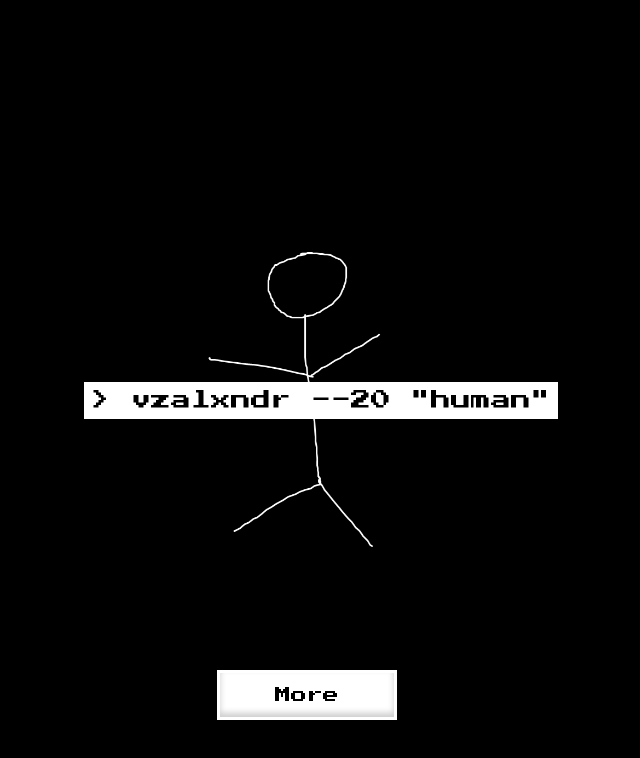
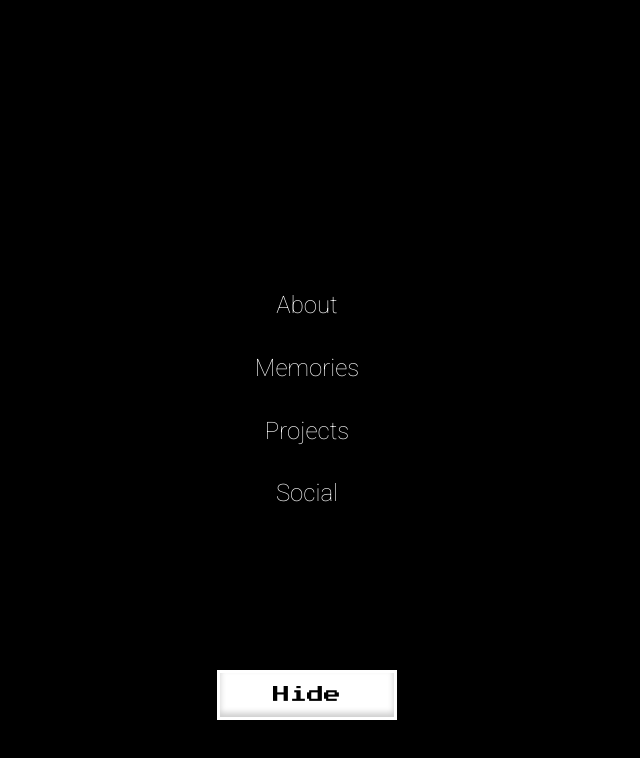
Before and after one commit to vzalxndr/vzalxndr.github.io, a plain HTML site: page index.html in a window 1280 px wide. Both pictures are taken after a click on the button "More". Shown: the whole page, without its empty margins (333-973 px from the left). Drawn offline with nearby package versions, Linux system fonts and the light colour scheme.

Commit message:
menu + favicons added

```diff
--- a/css/style.css
+++ b/css/style.css
@@ -21,6 +21,7 @@ body {
     height: 100vh;
     text-align: center;
     overflow: hidden;
+    transition: .4s all;
 }
 
 .pfp-bg {
@@ -68,20 +69,19 @@ body {
     outline: none;
     border: 3px #ffffff solid;
     background-color: #ffffff;
-    bottom: -100px;
+    bottom: 10vh;
     transition: bottom 0.5s ease-in-out;
     opacity: 0;
+    font-size: 17px;
     box-shadow: inset 0 -4px 6px rgba(0, 0, 0, 0.2), inset 0 4px 6px rgba(255, 255, 255, 0.4);
 }
 
 .menu-btn.visible {
-    bottom: 80px;
+    bottom: 8vh;
     opacity: 1;
   }
 
 .menu-btn:hover {
-    width: 180px;
-    height: 50px;
     bottom: 77.5px;
     color: rgb(0, 0, 0);
     background-color: #d7d7d7;
@@ -94,6 +94,79 @@ body {
     transform: translateY(2px);
     box-shadow: inset 0 -3px 5px rgba(0, 0, 0, 0.4), inset 0 3px 5px rgba(255, 255, 255, 0.3);
     background-color: #0cc15d;
+}
+
+.fullscreen-menu {
+    position: fixed;
+    bottom: -100vh;
+    left: 0;
+    width: 100%;
+    height: 100vh;
+    background: #00000061;
+    display: flex;
+    flex-direction: column;
+    align-items: center;
+    justify-content: center;
+    transition: bottom 0.6s ease-in-out;
+}
+
+.fullscreen-menu .menu-list {
+    list-style: none;
+    text-align: center;
+}
+
+.fullscreen-menu .menu-item {
+    margin: 35px 0;
+    font-size: 24px;
+}
+
+.fullscreen-menu .menu-item a {
+    color: #fff;
+    font-family: "Roboto", sans-serif;
+    font-weight: 100;
+    text-decoration: none;
+    transition: .1s all;
+    height: 37px;
+}
+
+.fullscreen-menu .menu-item a:hover {
+    font-size: 26px;
+}
+
+.close-btn {
+    width: 180px;
+    height: 50px;
+    font-family: "Press Start 2P", system-ui;
+    outline: none;
+    border: 3px #ffffff solid;
+    background-color: #ffffff;
+    transition: bottom 0.5s ease-in-out;
+    box-shadow: inset 0 -4px 6px rgba(0, 0, 0, 0.2), inset 0 4px 6px rgba(255, 255, 255, 0.4);
+    position: absolute;
+    bottom: 10vh;
+    font-size: 17px;
+}
+
+.close-btn:hover {
+    color: rgb(0, 0, 0);
+    background-color: #d7d7d7;
+    border: none;
+    box-shadow: inset 0 -6px 8px rgba(0, 0, 0, 0.3), inset 0 6px 8px rgba(255, 255, 255, 0.5);
+}
+
+.close-btn:active {
+    color: #ffffff;
+    transform: translateY(2px);
+    box-shadow: inset 0 -3px 5px rgba(0, 0, 0, 0.4), inset 0 3px 5px rgba(255, 255, 255, 0.3);
+    background-color: #cd0c0c;
+}
+
+.show-menu .intro-section {
+    transform: translateY(-100vh);
+}
+
+.show-menu .fullscreen-menu {
+    bottom: 0;
 }
 
 @media screen and (max-width: 700px) {
@@ -116,4 +189,16 @@ body {
          width: 250px;
          height: 250px;
     }
+
+    .menu-btn {
+        width: 150px;
+        height: 45px;
+        font-size: 16px;
+    }
+
+    .close-btn {
+        width: 150px;
+        height: 45px;
+        font-size: 16px;
+    }
  }
--- a/index.html
+++ b/index.html
@@ -3,6 +3,10 @@
 <head>
     <meta charset="UTF-8">
     <meta name="viewport" content="width=device-width, initial-scale=1.0">
+    <link rel="apple-touch-icon" sizes="180x180" href="img/favicon/apple-touch-icon.png">
+    <link rel="icon" type="image/png" sizes="32x32" href="img/favicon/favicon-32x32.png">
+    <link rel="icon" type="image/png" sizes="16x16" href="img/favicon/favicon-16x16.png">
+    <link rel="manifest" href="img/favicon/site.webmanifest">
     <link rel="preconnect" href="https://fonts.googleapis.com">
     <link rel="preconnect" href="https://fonts.gstatic.com" crossorigin>
     <link href="https://fonts.googleapis.com/css2?family=Press+Start+2P&family=Roboto:ital,wght@0,100..900;1,100..900&display=swap" rel="stylesheet">
@@ -11,19 +15,28 @@
     <script src="js/scroll.js"></script>
     <script defer src="js/typing.js"></script>
     <script defer src="js/restricts.js"></script>
+    <script defer src="js/menu.js"></script>
     <title>vzalxndr.me</title>
 </head>
 <body>
     <section class="intro-section">
         <img src="img/pfp.png" alt="vzalxndr" class="pfp-bg">
         <div class="container">
-            yyy
             <p class="intro-text" id="intro-text">
 
             </p>
         </div>
+        <button class="menu-btn" id="menu-btn">More</button>
+    </section>
 
-        <button class="menu-btn">More</button>
-    </section>
+    <div class="fullscreen-menu" id="fullscreen-menu">
+        <ul class="menu-list">
+            <li class="menu-item"><a href="#">About</a></li>
+            <li class="menu-item"><a href="#">Memories</a></li>
+            <li class="menu-item"><a href="#">Projects</a></li>
+            <li class="menu-item"><a href="#">Social</a></li>
+        </ul>
+        <button class="close-btn" id="close-btn">Hide</button>
+    </div>
 </body>
 </html>
--- /dev/null
+++ b/js/menu.js
@@ -0,0 +1,13 @@
+document.addEventListener("DOMContentLoaded", () => {
+    const menuBtn = document.getElementById("menu-btn");
+    const closeBtn = document.getElementById("close-btn");
+    const body = document.body;
+
+    menuBtn.addEventListener("click", () => {
+        body.classList.add("show-menu");
+    });
+
+    closeBtn.addEventListener("click", () => {
+        body.classList.remove("show-menu");
+    });
+});
```
Also changed, not shown: img/favicon/android-chrome-192x192.png (added), img/favicon/android-chrome-512x512.png (added), img/favicon/apple-touch-icon.png (added), img/favicon/favicon-16x16.png (added), img/favicon/favicon-32x32.png (added), img/favicon/favicon.ico (added), img/favicon/site.webmanifest (added).
